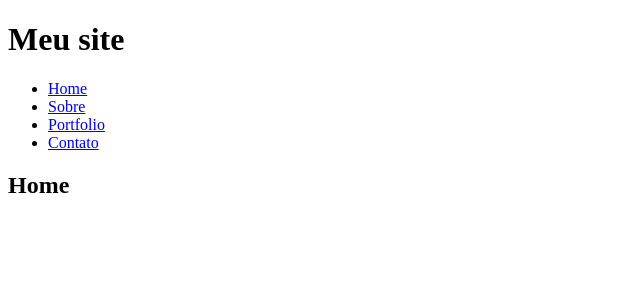
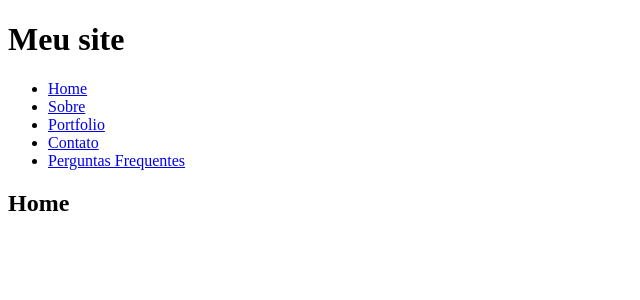
Before and after one commit to drummerpva/svelte-fsp, a SvelteKit app: page / in a window 1280 px wide. Shown: the top 300 px of the page, without its empty margins (0-640 px from the left). Built offline with nearby package versions, Linux system fonts and the light colour scheme.

Commit message:
feat: rotas, layout and error page

```diff
--- /dev/null
+++ b/src/routes/+error.svelte
@@ -0,0 +1 @@
+<h2>Oops! Ocorreu um erro</h2>
--- a/src/routes/+layout.svelte
+++ b/src/routes/+layout.svelte
@@ -13,5 +13,8 @@
   <li>
     <a href="/contato">Contato</a>
   </li>
+  <li>
+    <a href="/faq">Perguntas Frequentes</a>
+  </li>
 </ul>
 <slot />
--- /dev/null
+++ b/src/routes/contato/+layout.svelte
@@ -0,0 +1,2 @@
+<h3>Layout do Contato</h3>
+<slot />
--- /dev/null
+++ b/src/routes/portfolio/+layout.svelte
@@ -0,0 +1,3 @@
+<h3>Layout do portfolio</h3>
+
+<slot />
```
